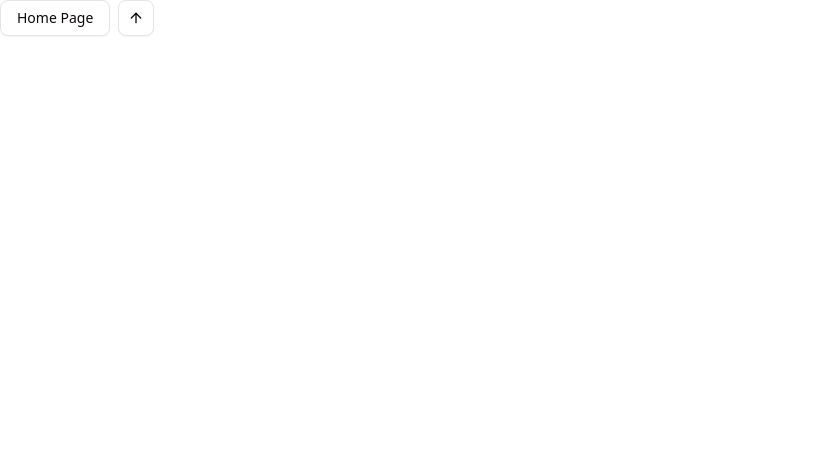
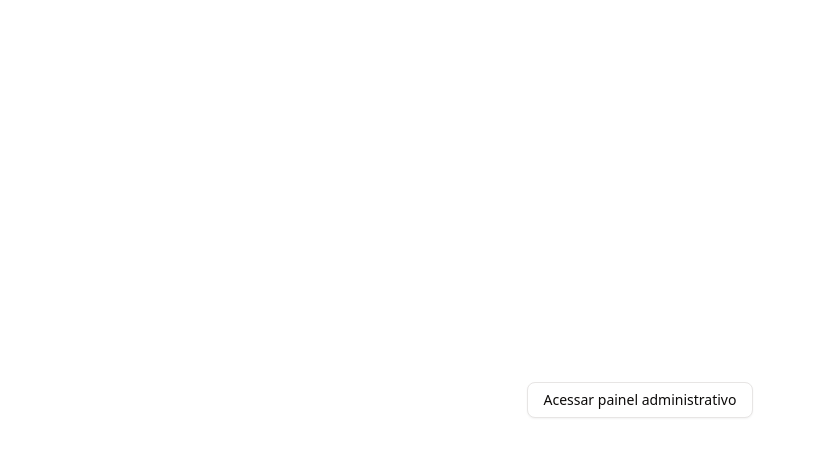
Before and after one commit to HeitorPupim/stock-manger, a Next.js app in the folder stock-manager/: page / in a window 1280 px wide. Shown: the top 456 px of the page, without its empty margins (0-816 px from the left). Built offline with nearby package versions, Linux system fonts and the light colour scheme.

Commit message:
feat: added row color if the sku ends with 'EE' on data-table component to render on dashboard page

```diff
--- a/stock-manager/src/app/(protected)/dashboard/_components/columns.tsx
+++ b/stock-manager/src/app/(protected)/dashboard/_components/columns.tsx
@@ -36,6 +36,7 @@ export const createColumns = (
     cell: ({ row }) => {
       const sku = row.original.skuProduto?.trim().toLowerCase() ?? "";
       const isCatalog = sku ? catalogSkuSet.has(sku) : false;
+
 
       return (
         <div className="flex items-center gap-2">
--- a/stock-manager/src/app/(protected)/dashboard/_components/data-table.tsx
+++ b/stock-manager/src/app/(protected)/dashboard/_components/data-table.tsx
@@ -223,11 +223,19 @@ const DataTable = ({
                 </TableCell>
               </TableRow>
             ) : (
-              table.getRowModel().rows.map((row, index) => (
-                <TableRow
-                  key={getRowKey(row.original, index)}
-                  className="odd:bg-muted/20"
-                >
+              table.getRowModel().rows.map((row, index) => {
+                const sku = row.original.skuProduto ?? "";
+                const isGrayRow = sku.toLowerCase().endsWith("ee");
+
+                return (
+                  <TableRow
+                    key={getRowKey(row.original, index)}
+                    className={
+                      isGrayRow
+                        ? "bg-muted-foreground/20 "
+                        : "odd:bg-muted/20"
+                    }
+                  >
                   {row.getVisibleCells().map((cell) => (
                     <TableCell key={cell.id}>
                       {flexRender(
@@ -236,8 +244,9 @@ const DataTable = ({
                       )}
                     </TableCell>
                   ))}
-                </TableRow>
-              ))
+                  </TableRow>
+                );
+              })
             )}
           </TableBody>
         </Table>
--- a/stock-manager/src/app/page.tsx
+++ b/stock-manager/src/app/page.tsx
@@ -1,16 +1,23 @@
+"use client"
 
-
-import { ArrowUpIcon } from "lucide-react";
+import { redirect } from "next/navigation";
 
 import { Button } from "@/components/ui/button";
 
+
+const handleClick = () => {
+  redirect("/dashboard")
+}
+
+
 export default function Home() {
+
   return (
-    <div className="flex flex-wrap items-center gap-2 md:flex-row">
-      <Button variant="outline">Home Page</Button>
-      <Button variant="outline" size="icon" aria-label="Submit">
+    <div className="flex items-center h-screen justify-center">
+      <Button variant="outline" onClick={handleClick}>Acessar painel administrativo</Button>
+      {/* <Button variant="outline" size="icon" aria-label="Submit">
         <ArrowUpIcon />
-      </Button>
+      </Button> */}
     </div>
   );
 }
```
